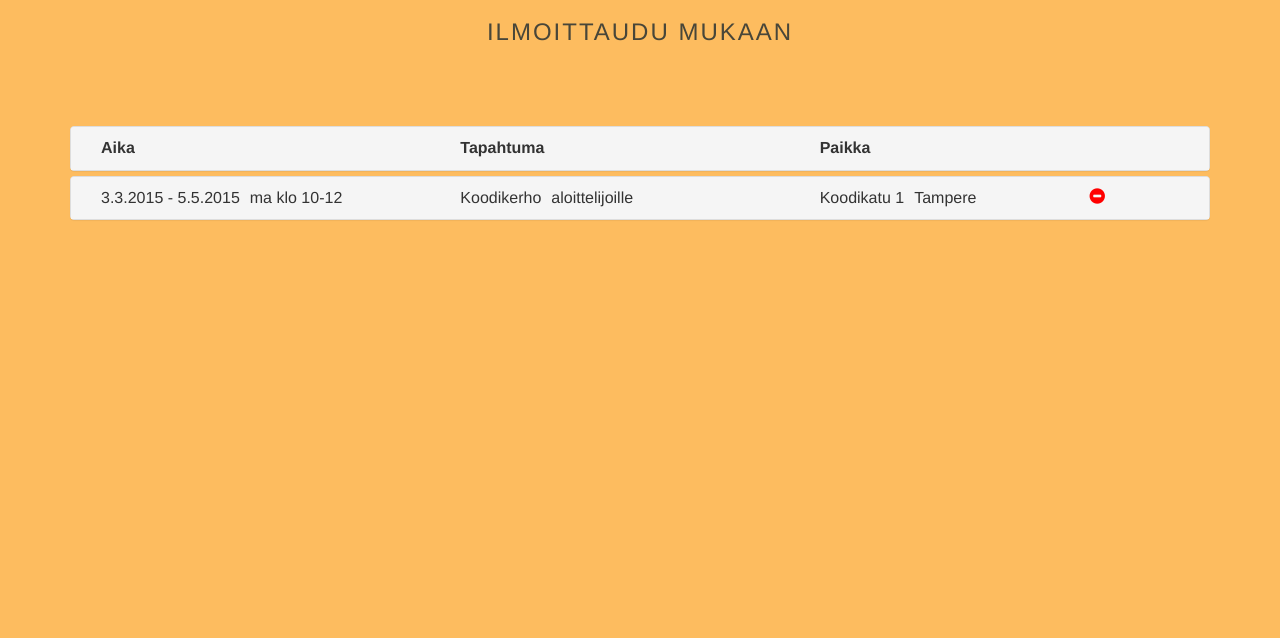
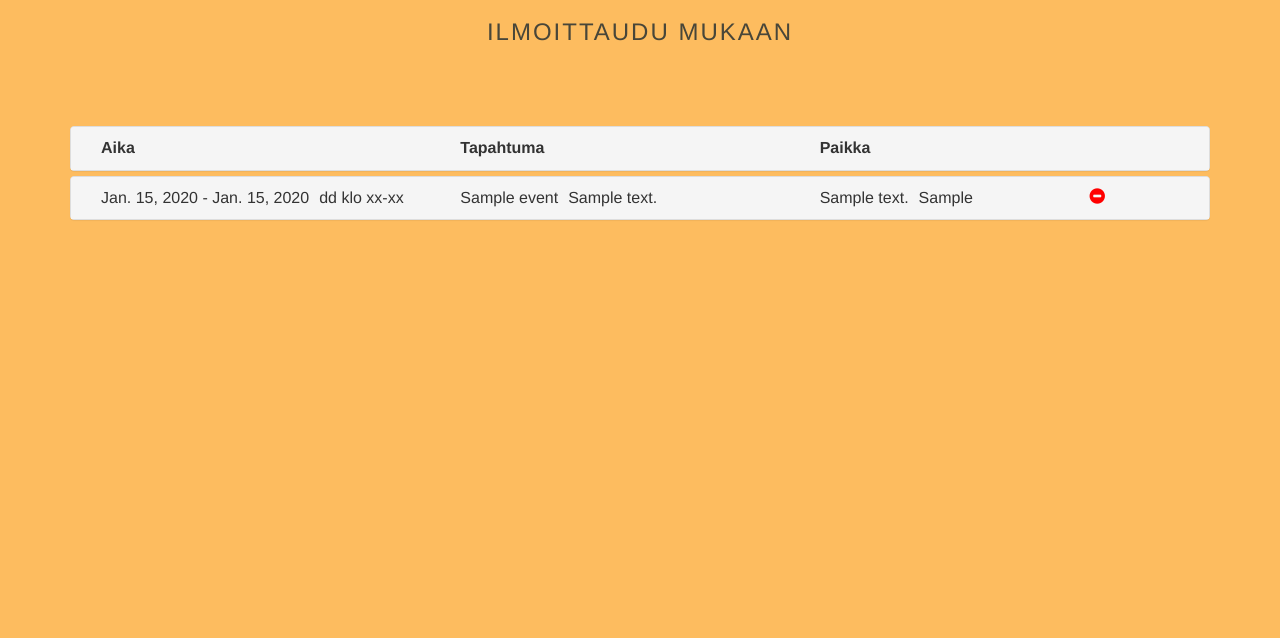
Before and after one commit to koodikoulu/koodikoulu.fi, a Django app: page / in a window 1280 px wide. Shown: the part 2327-2965 px from the top of the page. Run offline with Django 3.2, Linux system fonts and the light colour scheme; tables that the repository leaves empty hold one stand-in row (values such as "Sample post"); some libraries are stand-ins or nearby versions.

Commit message:
show data from db

```diff
--- a/web/forms.py
+++ b/web/forms.py
@@ -8,7 +8,7 @@ class EventForm(ModelForm):
       self.fields['description'].label = 'Tapahtuman kuvaus'
       self.fields['start_date'].label = 'Tapahtuman alkamispäivä'
       self.fields['end_date'].label = 'Tapahtuman päättymispäivä'
-      self.fields['street_address'].label = 'Tapahtuma paikan osoite'
+      self.fields['street_address'].label = 'Tapahtumapaikan osoite'
       self.fields['city'].label = 'Kaupunki'
       self.fields['amount'].label = 'Osallistujien maksimimäärä'
 
--- a/web/templates/index.html
+++ b/web/templates/index.html
@@ -97,34 +97,34 @@
               </div>
             </div>
           </div>
+            {% for event in events %}
           <div class="panel panel-default">
             <div class="panel-heading" role="tab" id="headingOne">
               <div class="panel-title row-container">
-                <a role="button" data-toggle="collapse" data-parent="#accordion" href="#collapseOne" aria-expanded="true" aria-controls="collapseOne">
+                <a role="button" data-toggle="collapse" data-parent="#accordion" href="#id-{{ event.pk }}" aria-expanded="true" aria-controls="collapseOne">
                   <div class="row col-xs-12 col-md-12">
                     <div class="col-xs-4 col-md-4 row-elem">
-                      <div class="title">3.3.2015 - 5.5.2015</div>
-                      <div class="kkdetail">ma klo 10-12</div>
+                      <div class="title">{{ event.start_date }} {% if event.end_date %} - {{ event.end_date }}{% endif %}</div>
+                      <div class="kkdetail">dd klo xx-xx</div>
                     </div>
                     <div class="col-xs-4 col-md-4 row-elem">
-                      <div class="title">Koodikerho</div>
-                      <div class="detail">aloittelijoille</div>
+                      <div class="title">{{ event.title }}</div>
+                      <div class="detail">{{ event.description }}</div>
                     </div>
                     <div class="col-xs-4 col-md-3 row-elem">
-                      <div class="title">Koodikatu 1</div>
-                      <div class="detail">Tampere</div>
+                      <div class="title">{{ event.street_address }}</div>
+                      <div class="detail">{{ event.city }}</div>
                     </div>
                     <div class="col-md-1 hidden-sm hidden-xs row-elem"><span class="glyphicon glyphicon-minus-sign full"></span></div>
                   </div>
                 </a>
               </div>
             </div>
-            <div id="collapseOne" class="panel-collapse collapse icon" role="tabpanel" aria-labelledby="headingOne">
+            <div id="id-{{ event.pk }}" class="panel-collapse collapse icon" role="tabpanel" aria-labelledby="headingOne">
               <div class="panel-body">
                 <div class="text-content">
                   <div class="info col-xs-12 col-md-8">
-                    <p>Koodikerho on kerran viikossa järjestettävä koululaisten iltapäiväkerho, jossa lapset oppivat ohjelmoinnin perusteet.</p>
-                    <p>Ohjelmointia ja tietokoneiden toiminnan ymmärtämistä tarvitaan tietoyhteiskunnassa koko ajan enemmän. Me Koodikerhossa uskomme, että lasten olisi hyvä hallita lukemisen ja kirjoittamisen lisäksi myös koodaamisen taitoja. Kaiken lisäksi Koodikerhossa on hauskaa!</p>
+                    <p>{{ event.description }}</p>
                     <a href="http://koodikerho.fi/">http://koodikerho.fi/</a>
                     <ul>
                       <li>
@@ -153,6 +153,7 @@
               </div>
             </div>
           </div>
+            {% endfor %}
         </div>
       </div>
     </div>
--- a/web/views.py
+++ b/web/views.py
@@ -2,11 +2,13 @@ from django.shortcuts import render, redirect
 from django.core.urlresolvers import reverse
 from django.contrib.auth.decorators import login_required
 from django.http import HttpResponse
+from web.models import Event
 
 from web.forms import EventForm
 
 def index(request):
-  return render(request, 'index.html')
+  events = Event.objects.all()
+  return render(request, 'index.html', {'events': events})
 
 def register(request):
   return render(request, 'register.html')
```
